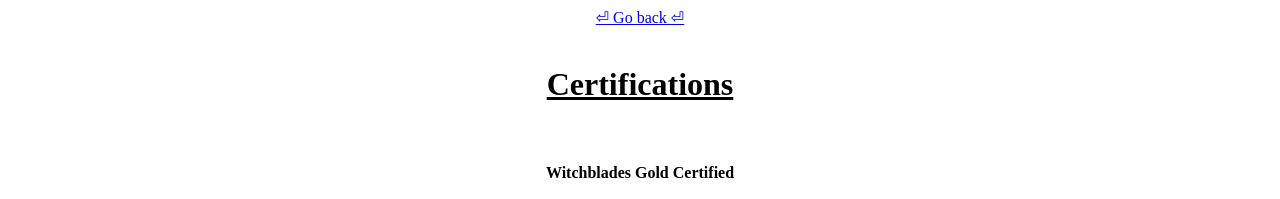
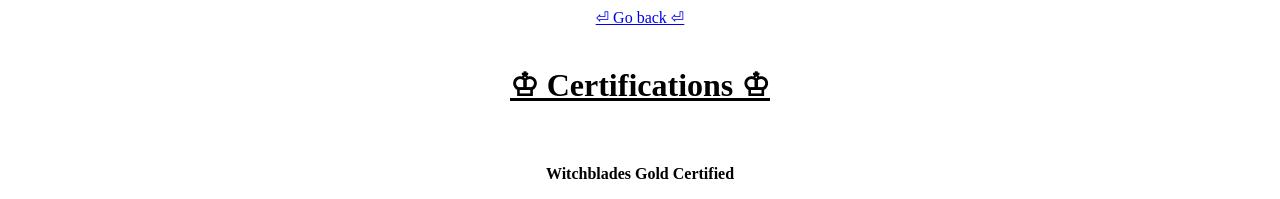
Before and after one commit to yungcortex/yungcortex-links, a plain HTML site: page Certifications.html in a window 1280 px wide. Shown: the top 199 px of the page. Drawn offline with Linux system fonts and the light colour scheme.

Commit message:
Update Certifications.html

```diff
--- a/Certifications.html
+++ b/Certifications.html
@@ -1,10 +1,10 @@
 <!doctype html>
-<title>Certifications</title>
+<title>♔ Certifications ♔</title>
 <body>
     <center><a href="https://www.yungcortex.com">⏎ Go back ⏎</a></center>
     <br>
     <center>
-    <h1><u>Certifications</u></h1>
+    <h1><u>♔ Certifications ♔</u></h1>
     <br>
     <h4>Witchblades Gold Certified</h4>
     <br>
```
